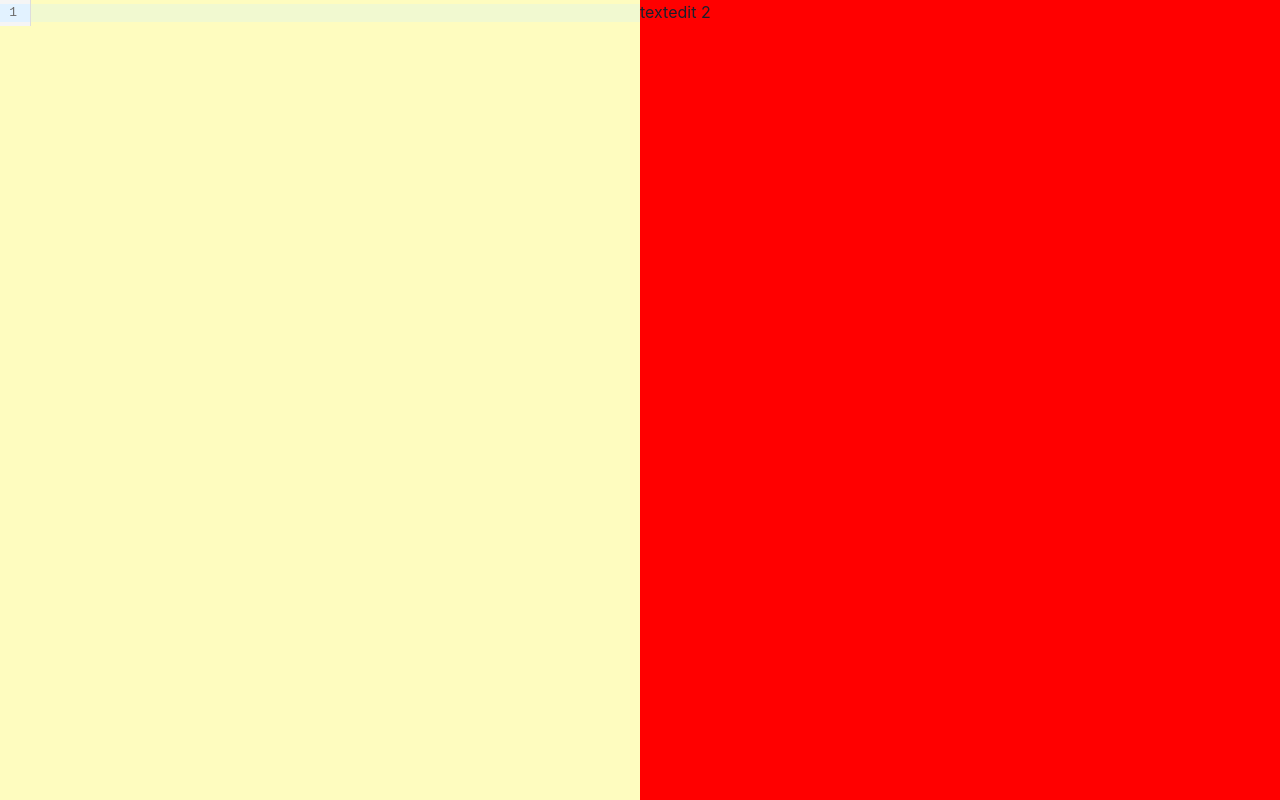
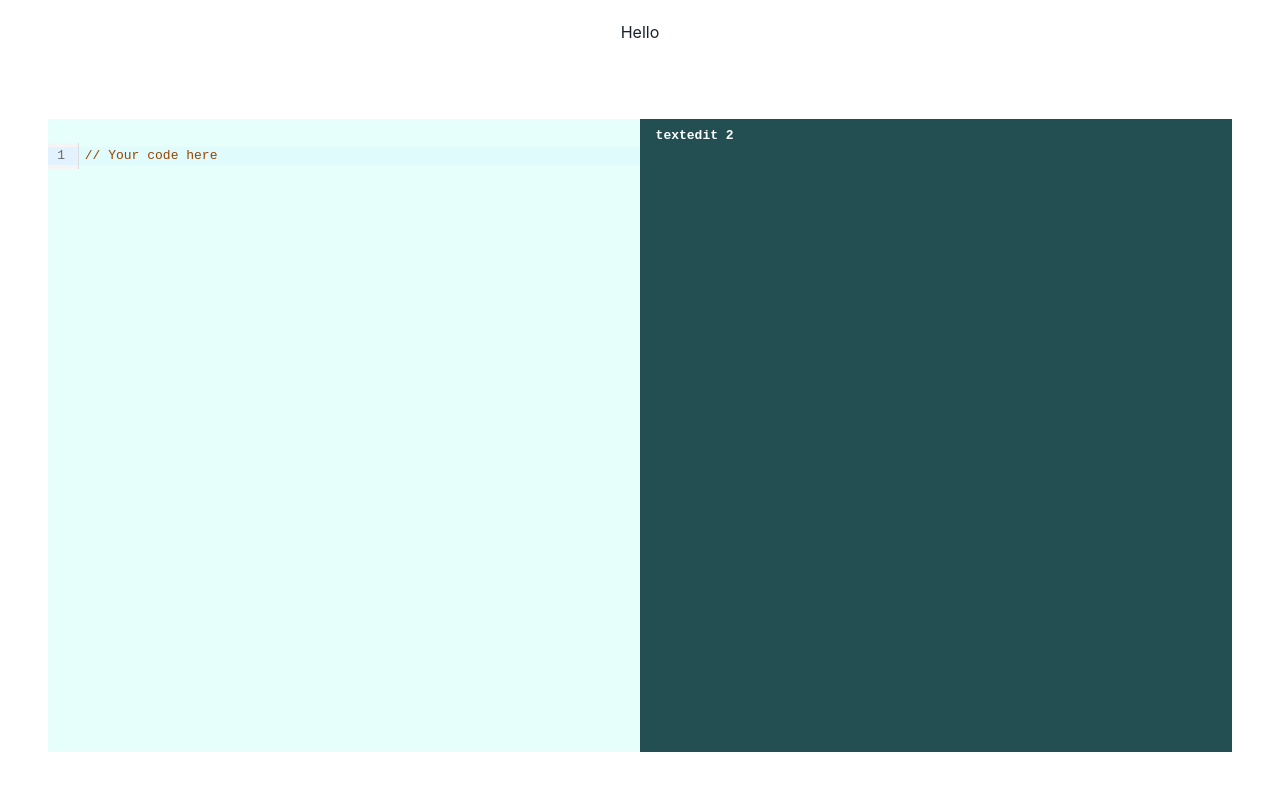
Before and after one commit to nickpalenchar/draffio, a React (Create React App) app in the folder frontend/: page /js/1 in a window 1280 px wide. Built offline with nearby package versions, Linux system fonts and the light colour scheme.

Commit message:
code layout

```diff
--- a/frontend/package.json
+++ b/frontend/package.json
@@ -5,6 +5,7 @@
   "dependencies": {
     "@chakra-ui/icons": "^2.1.1",
     "@chakra-ui/react": "^2.8.2",
+    "@codemirror/gutter": "^0.19.9",
     "@codemirror/lang-javascript": "^6.2.1",
     "@emotion/react": "^11.11.3",
     "@emotion/styled": "^11.11.0",
--- a/frontend/src/views/Draff.tsx
+++ b/frontend/src/views/Draff.tsx
@@ -1,7 +1,8 @@
 import React, { useRef, useEffect, useState } from 'react';
-import { Flex, Square, Box } from '@chakra-ui/react';
+import { Flex, Center, Box, Stack } from '@chakra-ui/react';
 import { EditorView, basicSetup } from 'codemirror';
 import { javascript } from '@codemirror/lang-javascript';
+import { gutter } from '@codemirror/gutter';
 
 export const Draff = () => {
   const editorRef = useRef<HTMLDivElement>(null);
@@ -12,6 +13,7 @@ export const Draff = () => {
       return;
     }
     const editor = new EditorView({
+      doc: '// Your code here',
       extensions: [basicSetup, javascript()],
       parent: editorRef.current,
     });
@@ -22,9 +24,23 @@ export const Draff = () => {
   }, []);
 
   return (
-    <Flex height="100vh" bg="red">
-      <Box minWidth="50%" bg="yellow.100" ref={editorRef}></Box>
-      <Box>textedit 2</Box>
-    </Flex>
+    <Stack h="100vh">
+      <Center h="5em">Hello</Center>
+      <Flex height="100%" bg="teal.800" margin="3em">
+        <Box minWidth="50%" bg="teal.50" ref={editorRef}>
+          <Box margin={'1.5em'} ref={editorRef} />
+        </Box>
+        <Box
+          paddingLeft="1.2em"
+          paddingTop="0.5em"
+          paddingRight="1.2em"
+          fontFamily={'monospace'}
+          fontWeight={'bold'}
+          color="white"
+        >
+          textedit 2
+        </Box>
+      </Flex>
+    </Stack>
   );
 };
```
Also changed, not shown: 1 other file (tests, documents, lock files or other folders).
